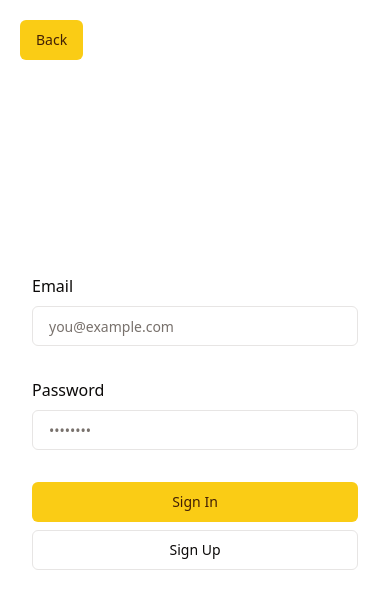
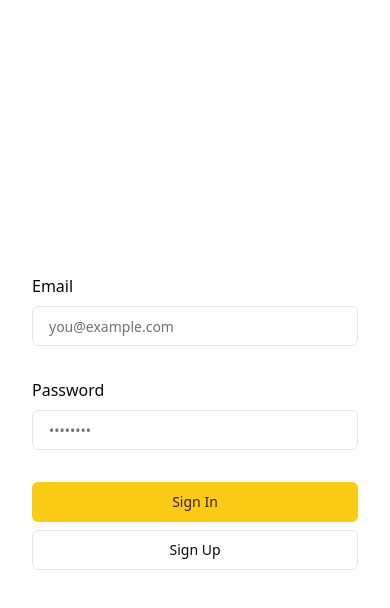
Before and after one commit to guidoarkesteijn/next-todo, a Next.js app: page /login in a window 390 px wide. Shown: the top 608 px of the page. Built offline with nearby package versions, Linux system fonts and the light colour scheme.

Commit message:
Removed duplicate code

```diff
--- a/app/(auth)/login/page.tsx
+++ b/app/(auth)/login/page.tsx
@@ -1,54 +1,9 @@
 'use client'
 
-import Messages from './messages'
-import { Label } from '@/components/ui/label'
-import { Button, buttonVariants } from '@/components/ui/button'
-import { Input } from '@/components/ui/input'
-import { useRouter } from 'next/navigation'
+import LoginForm from '@/components/login-form'
 
 export default function Login() {
-  const router = useRouter()
-
   return (
-    <div className="flex-1 flex flex-col w-full px-8 sm:max-w-md justify-center gap-2">
-      <form
-        className="flex-1 flex flex-col w-full justify-center gap-2"
-        action="/auth/sign-in"
-        method="post"
-      >
-        <Label className="text-md" htmlFor="email">
-          Email
-        </Label>
-        <Input
-          className="rounded-md px-4 py-2 bg-inherit border mb-6"
-          name="email"
-          placeholder="you@example.com"
-          required
-        />
-        <Label className="text-md" htmlFor="password">
-          Password
-        </Label>
-        <Input
-          className="rounded-md px-4 py-2 bg-inherit border mb-6"
-          type="password"
-          name="password"
-          placeholder="••••••••"
-          required
-        />
-        <Button>
-          Sign In
-        </Button>
-        <Button
-          formAction="/auth/sign-up"
-          variant={'outline'}
-        >
-          Sign Up
-        </Button>
-        <Messages />
-      </form>
-      <Button onClick={router.back} className='absolute top-5 left-5'>
-        Back
-      </Button>
-    </div>
+    <LoginForm/>
   )
 }
```
